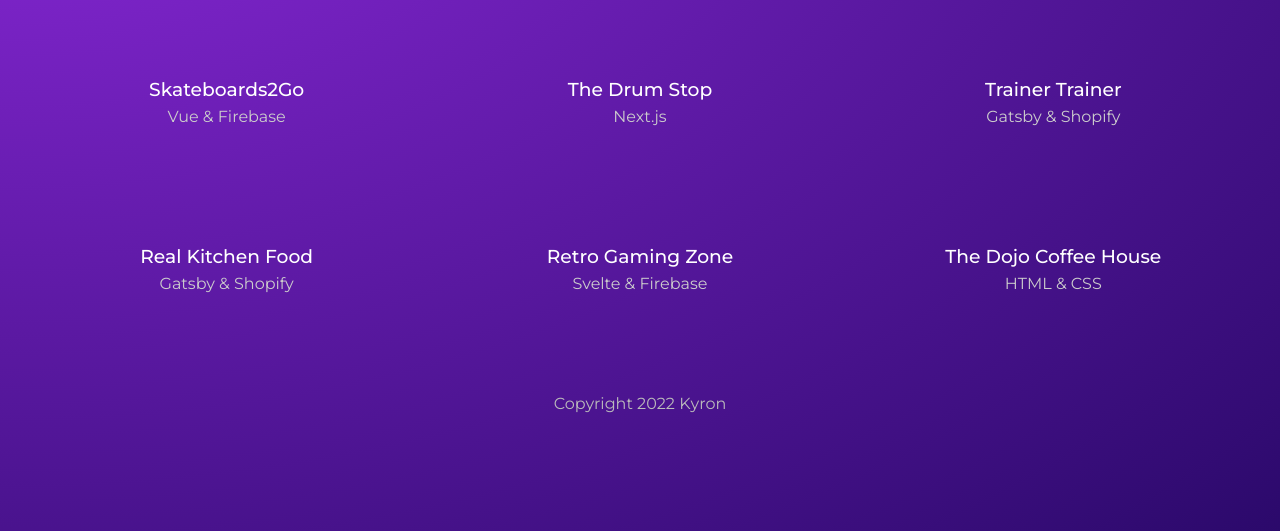
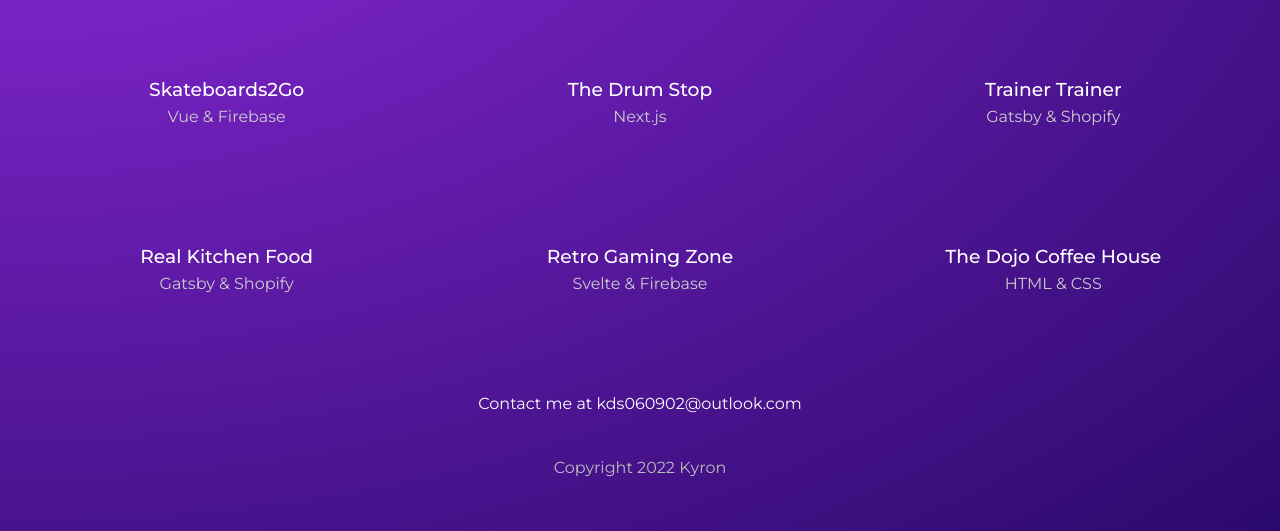
Before and after one commit to kyron321/gatsby-portfolio, a Gatsby site: page /projects in a window 1280 px wide. Shown: the part 269-800 px from the top of the page. Built offline with nearby package versions, Linux system fonts and the light colour scheme; Gatsby itself is replaced by a stand-in of ours.

Commit message:
added contact detials on projects page using graphql query

```diff
--- a/gatsby-config.js
+++ b/gatsby-config.js
@@ -22,5 +22,6 @@
     title: "portfolio",
     description: "web dev portfolio",
     copyright: "copyright 2022 kyron321",
+    contact: "kds060902@outlook.com"
   },
 };
--- a/src/pages/projects/index.js
+++ b/src/pages/projects/index.js
@@ -4,7 +4,8 @@
 import * as styles from "../../styles/projects.module.css";
 
 export default function Projects({ data }) {
-const projects = data.allMarkdownRemark.nodes
+const projects = data.projects.nodes
+const contact = data.contact.siteMetadata.contact
 
   return (
     <Layout>
@@ -21,6 +22,7 @@
             </Link>
           ))}
         </div>
+        <p>Contact me at {contact}</p>
       </div>
     </Layout>
   );
@@ -28,7 +30,7 @@
 
 export const query = graphql`
 {
-  allMarkdownRemark(sort: {frontmatter: {date: DESC}}) {
+  projects: allMarkdownRemark(sort: {frontmatter: {date: DESC}}) {
     nodes {
       frontmatter {
         slug
@@ -39,5 +41,10 @@
       id
     }
   }
+  contact: site{
+    siteMetadata{
+      contact
+    }
+  }
 }
 `
```
